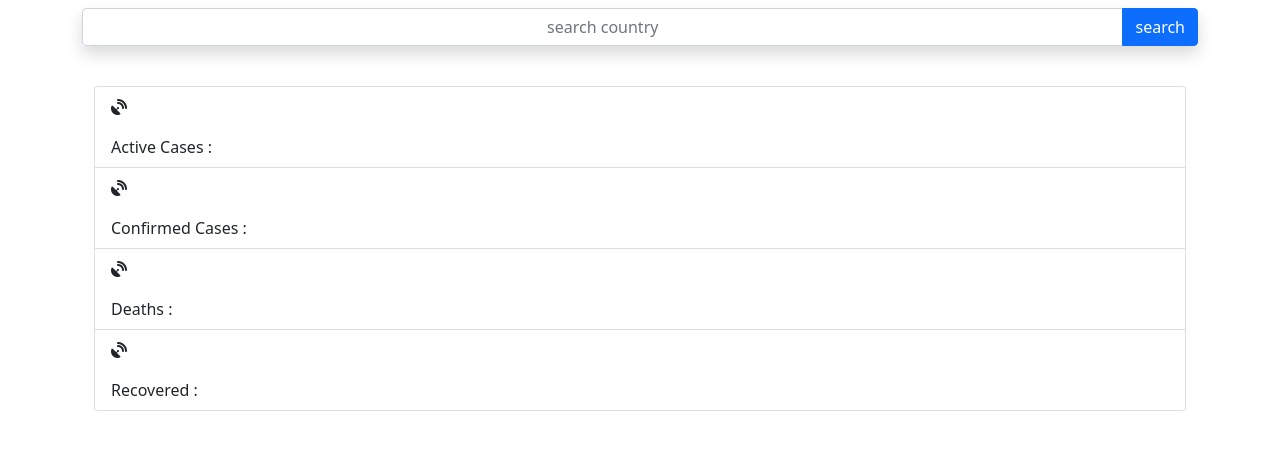
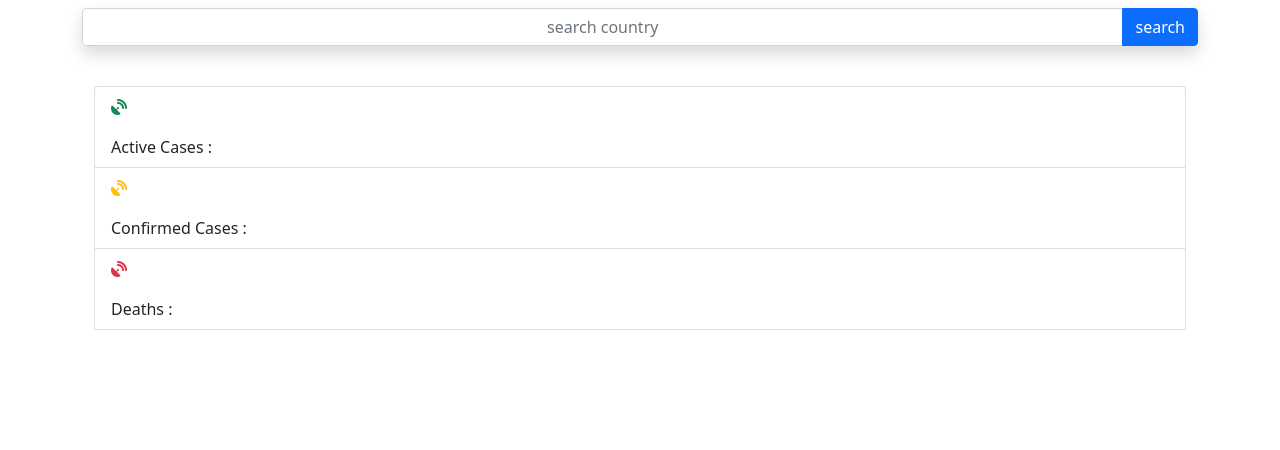
Before and after one commit to EArnold1/covid19-stats, a website built with webpack: page index.html in a window 1280 px wide. Built offline with nearby package versions, Linux system fonts and the light colour scheme.

Commit message:
Added date to ui and installed leaflet types

```diff
--- a/index.html
+++ b/index.html
@@ -51,21 +51,18 @@
       <div class="container mx-">
         <ul class="list-group">
           <li class="list-group-item">
-            <p><i class="fas fa-satellite-dish"></i></p>
+            <p><i class="fas fa-satellite-dish text-success"></i></p>
             Active Cases : <span id="active"></span>
           </li>
           <li class="list-group-item">
-            <p><i class="fas fa-satellite-dish"></i></p>
+            <p><i class="fas fa-satellite-dish text-warning"></i></p>
             Confirmed Cases : <span id="confirmed"></span>
           </li>
           <li class="list-group-item">
-            <p><i class="fas fa-satellite-dish"></i></p>
+            <p><i class="fas fa-satellite-dish text-danger"></i></p>
             Deaths : <span id="deaths"></span>
           </li>
-          <li class="list-group-item">
-            <p><i class="fas fa-satellite-dish"></i></p>
-            Recovered : <span id="recovered"></span>
-          </li>
+          <p id="date" class="p-2 lead"></p>
         </ul>
       </div>
       <br />
--- a/package.json
+++ b/package.json
@@ -11,6 +11,7 @@
   "author": "Arnold Emmanuel W.",
   "license": "ISC",
   "dependencies": {
+    "@types/leaflet": "^1.7.9",
     "axios": "^0.25.0"
   },
   "devDependencies": {
--- a/src/app.ts
+++ b/src/app.ts
@@ -6,10 +6,10 @@ const input = document.getElementById('search')! as HTMLInputElement;
 const activeCases = document.getElementById('active')! as HTMLLIElement;
 const confirmedCases = document.getElementById('confirmed')! as HTMLLIElement;
 const deaths = document.getElementById('deaths')! as HTMLLIElement;
-const recovered = document.getElementById('recovered')! as HTMLLIElement;
+const date = document.getElementById('date')! as HTMLParagraphElement;
 
 type Result = {
-  Recovered: number;
+  Date: Date;
   Active: number;
   Confirmed: number;
   Lat?: number;
@@ -33,7 +33,9 @@ async function searchApi(event: Event): Promise<void> {
     activeCases.textContent = result.Active.toString();
     confirmedCases.textContent = result.Confirmed.toString();
     deaths.textContent = result.Deaths.toString();
-    recovered.textContent = result.Recovered.toString();
+    date.classList.add('border');
+    const formatedDate = new Date(result.Date);
+    date.textContent = `As Of ${formatedDate.toString()}`;
 
     console.log(result);
   } catch (err) {
```
Also changed, not shown: dist/bundle.js, 1 other file.
